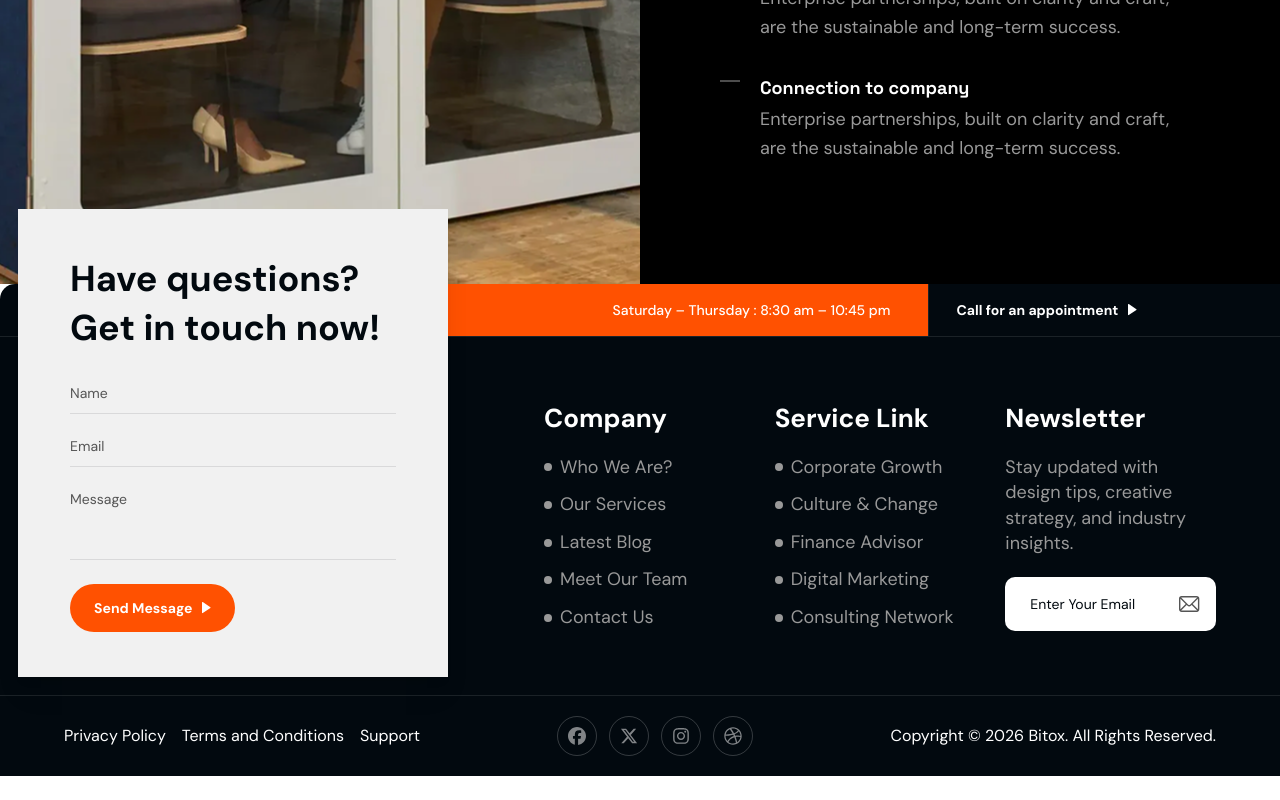
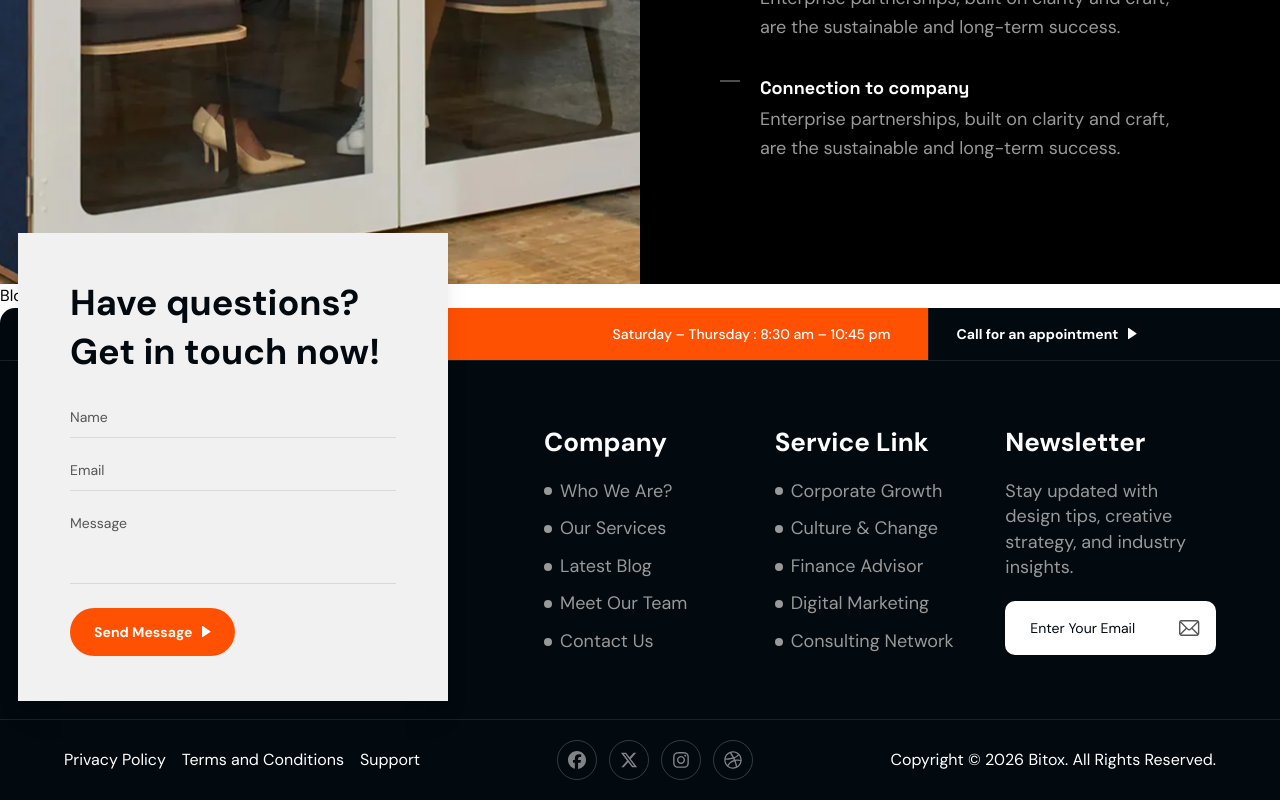
Before and after one commit to Mostofa-zaman/bitox-business-consulting-website, a Next.js app: page /consulting-agency in a window 1280 px wide. Shown: the part 9064-9864 px from the top of the page. Before the commit the page ends 9840 px from the top, so only its background shows below. Built offline with nearby package versions, Linux system fonts and the light colour scheme.

Commit message:
feat(HomeTwo):create BlogInsight component

```diff
--- a/src/app/consulting-agency/page.jsx
+++ b/src/app/consulting-agency/page.jsx
@@ -9,6 +9,7 @@ import WhyChooseUs from '@/components/homeTwo/WhyChooseUs'
 import PricingPlan from "@/components/homeTwo/PricingPlan";
 import OurExperts from '@/components/homeTwo/OurExperts'
 import OurTeamSection from '@/components/homeTwo/OurTeamSection'
+import BlogInsight from '@/components/homeTwo/BlogInsight'
 
 const page = () => {
   return (
@@ -23,6 +24,7 @@ const page = () => {
       <PricingPlan/>
       <OurExperts/>
       <OurTeamSection/>
+      <BlogInsight/>
 
 
     </>
--- /dev/null
+++ b/src/components/homeTwo/BlogInsight.jsx
@@ -0,0 +1,9 @@
+import React from 'react'
+
+const BlogInsight = () => {
+  return (
+    <div>BlogInsight</div>
+  )
+}
+
+export default BlogInsight
```
